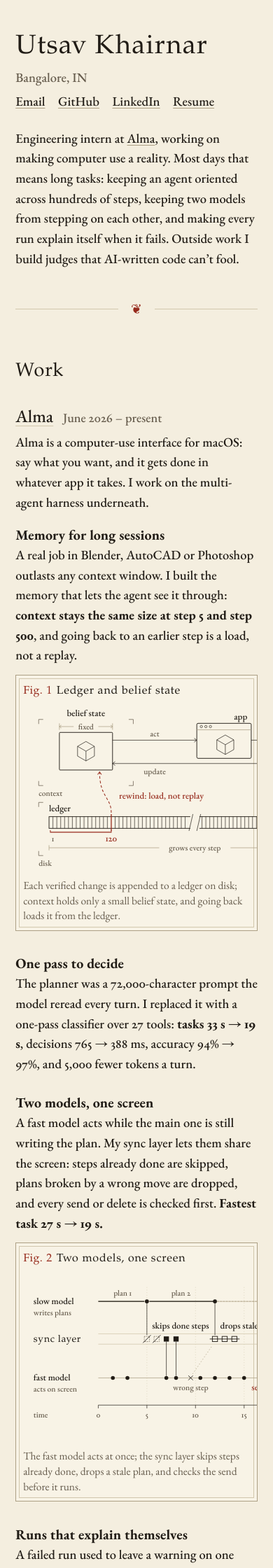
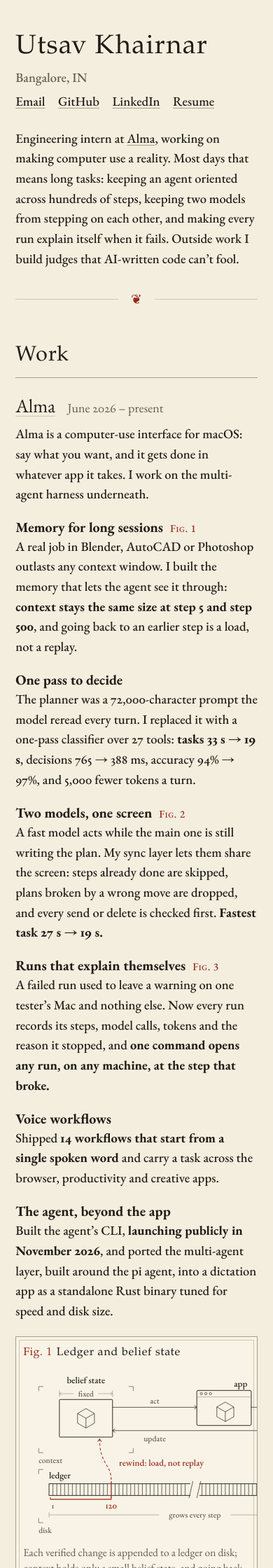
Before and after one commit to utsav1033/utsav1033.github.io, a Jekyll site: the page built from index.html, in a window 390 px wide. Shown: the top 2240 px of the page at 70% size. Built offline with Jekyll 4.4.1, drawn with Linux system fonts in a browser that asks for light colours; some web fonts are replaced; some of the changed text lies outside the part shown.

Commit message:
Group each job's figures beside its items; projects as cards; tighter spacing; simpler sync plate
Co-Authored-By: Claude Opus 5.5 <noreply@anthropic.com>
Claude-Session: https://claude.ai/code/session_015cVeRoevk6qm372wxHdwQR

```diff
--- a/_data/work.yml
+++ b/_data/work.yml
@@ -26,8 +26,8 @@
         dropped, and every send or delete is checked first. **Fastest task 27 s → 19 s.**
       plate: sync
       fig: 2
-      title: Two models, one screen
-      caption: The fast model acts at once; the sync layer skips steps already done, drops a stale plan, and checks the send before it runs.
+      title: Fast hands, slow plan
+      caption: The fast model acts at once; steps it already did are skipped, and every send is checked first.
     - name: Runs that explain themselves
       text: >-
         A failed run used to leave a warning on one tester’s Mac and nothing else. Now every
--- a/_includes/entry.html
+++ b/_includes/entry.html
@@ -1,8 +1,13 @@
+{% comment %} A job: heading, lead, then its items on the left and their figures stacked on the right. {% endcomment %}
 {% assign e = include.entry %}
+{% assign figs = e.items | where_exp: "i", "i.plate" %}
 <article class="entry">
-  <div class="narrow">
-    <p class="entry-head"><span class="org">{% if e.url %}<a href="{{ e.url }}">{{ e.org }}</a>{% else %}{{ e.org }}{% endif %}</span><span class="when">{{ e.when }}</span></p>
-    {% if e.lead %}<div class="lead">{{ e.lead | markdownify }}</div>{% endif %}
+  <h3 class="entry-head"><span class="org">{% if e.url %}<a href="{{ e.url }}">{{ e.org }}</a>{% else %}{{ e.org }}{% endif %}</span><span class="when">{{ e.when }}</span></h3>
+  <div class="entry-body{% if figs.size > 0 %} with-figs{% endif %}">
+    <div class="items">
+      {% if e.lead %}<div class="lead">{{ e.lead | markdownify }}</div>{% endif %}
+      {% for it in e.items %}{% include item.html item=it %}{% endfor %}
+    </div>
+    {% if figs.size > 0 %}<div class="figs">{% for it in figs %}{% include figure.html item=it %}{% endfor %}</div>{% endif %}
   </div>
-  {% for it in e.items %}{% include item.html item=it %}{% endfor %}
 </article>
--- /dev/null
+++ b/_includes/figure.html
@@ -0,0 +1,6 @@
+{% assign it = include.item %}
+<figure id="fig-{{ it.fig }}">
+  <p class="fig-title"><span class="n">Fig. {{ it.fig }}</span>{{ it.title }}</p>
+  {% include plates/{{ it.plate }}.svg %}
+  <figcaption>{{ it.caption }}</figcaption>
+</figure>
--- a/_includes/item.html
+++ b/_includes/item.html
@@ -1,14 +1,5 @@
 {% assign it = include.item %}
-<div class="item row{% if it.plate %} has-plate{% endif %}">
-  <div class="text">
-    {% if it.name %}<h4>{{ it.name }}</h4>{% endif %}
-    {{ it.text | markdownify }}
-  </div>
-  {% if it.plate %}
-  <figure>
-    <p class="fig-title"><span class="n">Fig. {{ it.fig }}</span>{{ it.title }}</p>
-    {% include plates/{{ it.plate }}.svg %}
-    <figcaption>{{ it.caption }}</figcaption>
-  </figure>
-  {% endif %}
+<div class="item">
+  {% if it.name %}<h4>{{ it.name }}{% if it.plate %} <a class="figref" href="#fig-{{ it.fig }}">Fig. {{ it.fig }}</a>{% endif %}</h4>{% endif %}
+  {{ it.text | markdownify }}
 </div>
--- /dev/null
+++ b/_includes/project.html
@@ -0,0 +1,9 @@
+{% comment %} A project card: heading, text, then its figure underneath. {% endcomment %}
+{% assign e = include.entry %}
+<article class="project">
+  <h3 class="entry-head"><span class="org"><a href="{{ e.url }}">{{ e.org }}</a></span><span class="when">{{ e.when }}</span></h3>
+  {% for it in e.items %}
+    {{ it.text | markdownify }}
+    {% if it.plate %}{% include figure.html item=it %}{% endif %}
+  {% endfor %}
+</article>
--- a/assets/css/site.css
+++ b/assets/css/site.css
@@ -19,7 +19,7 @@ p{margin:0 0 .7em}
 strong{font-weight:700}
 
 /* ---------- page: text on the left, figures beside it on wide screens ---------- */
-.page{max-width:1300px;margin:0 auto;padding:4.5em 2.5em 4em}
+.page{max-width:1300px;margin:0 auto;padding:3.5em 2.5em 3em}
 .row{display:grid;grid-template-columns:minmax(0,var(--text)) minmax(0,1fr);column-gap:3em;align-items:start}
 .row>.text{grid-column:1}
 .row>figure{grid-column:2}
@@ -31,25 +31,38 @@ strong{font-weight:700}
 .links{margin:0 0 1.3em}
 .links a{margin-right:1em}
 .intro{max-width:var(--text)}
-.ornament{display:flex;align-items:center;gap:1em;color:var(--red);margin:2.6em 0 .4em;max-width:var(--text)}
+.ornament{display:flex;align-items:center;gap:1em;color:var(--red);margin:1.8em 0 0;max-width:var(--text)}
 .ornament::before,.ornament::after{content:"";flex:1;border-top:1px solid var(--rule)}
 .ornament span{font-size:19px;line-height:1}
 
 /* ---------- sections ---------- */
-section{margin-top:3.2em}
-.section-title{font-family:var(--fellsc);font-weight:400;font-size:27px;letter-spacing:.04em;margin:0 0 1em;max-width:var(--text)}
-.entry{margin:0 0 2.2em}
-.entry-head{display:flex;flex-wrap:wrap;align-items:baseline;gap:.2em .75em;margin:0 0 .35em}
-.org{font-family:var(--fell);font-size:25px;line-height:1.2}
+section{margin-top:2.6em}
+.section-title{font-family:var(--fellsc);font-weight:400;font-size:30px;letter-spacing:.04em;margin:0 0 .5em;
+  padding-bottom:.25em;border-bottom:1px solid var(--hair)}
+.entry{padding:1.3em 0 .4em;border-top:1px solid var(--rule)}
+.section-title+.entry{border-top:0;padding-top:.5em}
+.entry-head{display:flex;flex-wrap:wrap;align-items:baseline;gap:.15em .8em;margin:0 0 .45em;font-weight:400}
+.org{font-family:var(--fell);font-size:27px;line-height:1.2}
 .org a{text-decoration-color:var(--rule)}
 .when{color:var(--muted);white-space:nowrap;font-size:18px}
+.entry-body.with-figs{display:grid;grid-template-columns:minmax(0,var(--text)) minmax(0,1fr);column-gap:3em;align-items:start}
+.figs{display:grid;gap:1.1em}
+.entry-body:not(.with-figs) .items{max-width:var(--text)}
 .lead{margin:0 0 1em}
 .lead p{margin:0}
-.item{margin:0 0 1.5em}
-.item h4{font-family:var(--body);font-weight:700;font-size:20px;margin:0 0 .1em;line-height:1.3;letter-spacing:.005em}
+.item{margin:0 0 1.05em}
+.item h4{font-family:var(--body);font-weight:700;font-size:20px;margin:0 0 .05em;line-height:1.3}
+.figref{font-weight:500;font-size:15px;color:var(--red);text-decoration:none;margin-left:.35em;font-variant:small-caps;letter-spacing:.04em}
+.figref:hover{text-decoration:underline}
 .item p{margin:0}
-.item strong,.lead strong{font-weight:700;color:var(--ink)}
-.item.has-plate{margin-bottom:1.8em}
+.item strong,.lead strong,.project strong{font-weight:700;color:var(--ink)}
+.items>.item:last-child{margin-bottom:.4em}
+
+/* projects: cards side by side */
+.projects{display:grid;grid-template-columns:1fr 1fr;gap:1.6em 3em;padding-top:.5em}
+.project{min-width:0}
+.project>p{margin:0 0 .9em}
+.project+.project:nth-child(n+3){border-top:1px solid var(--rule);padding-top:1.3em}
 
 /* ---------- figures, framed ---------- */
 figure{margin:.15em 0 0;background:var(--card);border:1px solid var(--hair);padding:14px 16px 12px;position:relative}
@@ -106,8 +119,9 @@ footer{color:var(--muted);font-size:17px;margin-top:4em;max-width:var(--text)}
 
 /* ---------- one column below desktop width ---------- */
 @media (max-width:1080px){
-  .row{grid-template-columns:minmax(0,1fr)}
-  .row>figure{grid-column:1;margin-top:.7em}
+  .entry-body.with-figs,.projects{grid-template-columns:minmax(0,1fr)}
+  .figs{margin-top:.6em}
+  .project+.project{border-top:1px solid var(--rule);padding-top:1.3em}
   .page{max-width:42em}
 }
 @media (max-width:560px){
--- a/index.html
+++ b/index.html
@@ -11,7 +11,7 @@ layout: default
 
 <section>
 {% include section-title.html id="projects" title="Projects" %}
-{% for e in site.data.projects %}{% include entry.html entry=e %}{% endfor %}
+<div class="projects">{% for e in site.data.projects %}{% include project.html entry=e %}{% endfor %}</div>
 </section>
 
 <section>
```
Also changed, not shown: _includes/plates/sync.svg, 1 other file.
